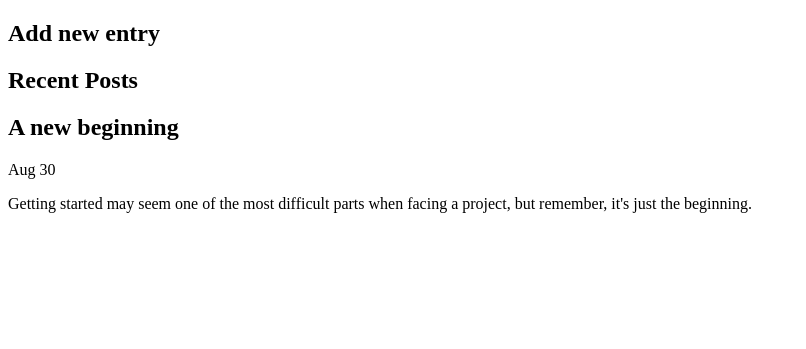
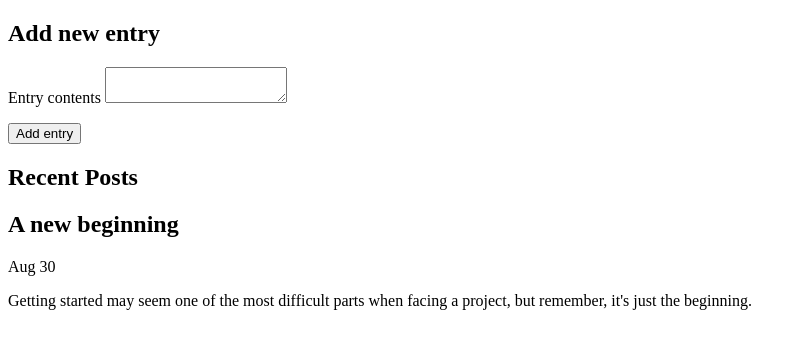
Before and after one commit to rubengura/FlaskWebDevelopment, a Python web app: template template/home.html in a window 1280 px wide. Shown: the part 116-465 px from the top of the page, without its empty margins (0-806 px from the left). Run offline with Jinja, Linux system fonts and the light colour scheme; the template is opened without the code that fills it, so the values that code supplies are empty.

Commit message:
Added form to add new entries in the blog.

```diff
--- a/template/home.html
+++ b/template/home.html
@@ -17,6 +17,13 @@
     <main>
         <section>
             <h1>Add new entry</h1>
+            <form class="form" action="/entry" method="post">
+                <p class="form__input">
+                    <label for="entry">Entry contents</label>
+                    <textarea name="sample" id="entry"></textarea>
+                </p>
+                <button type="submit" class="button-submit">Add entry</button>
+            </form>
         </section>
         <section>
             <h1>Recent Posts</h1>
```
